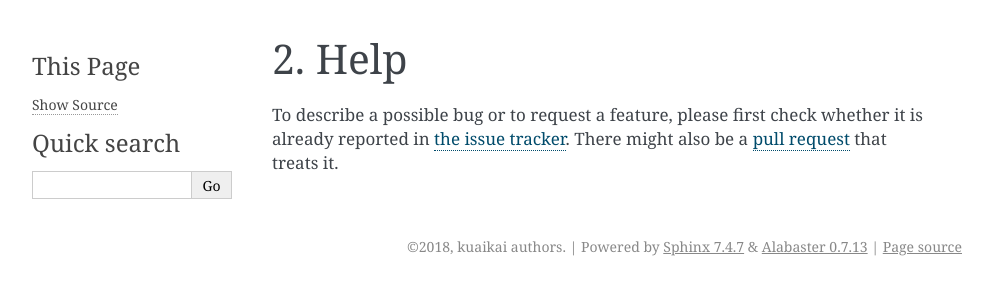
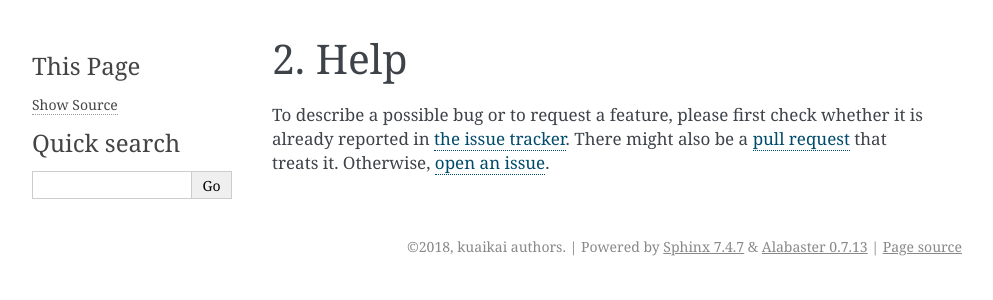
Before and after one commit to kuaikai/kuaikai, a Sphinx documentation site: the page built from doc/help.rst, in a window 1280 px wide. Shown: the top 300 px of the page, without its empty margins (148-1141 px from the left). Built offline with Sphinx 7.4.7, drawn with Linux system fonts in a browser that asks for light colours.

Commit message:
DOC: improve formatting

```diff
--- a/doc/help.rst
+++ b/doc/help.rst
@@ -3,6 +3,10 @@
 
 
 To describe a possible bug or to request a feature, please first check whether
-it is already reported in `the issue tracker <https://github.com/kuaikai/kuaikai/issues>`_.
-There might also be a `pull request <https://github.com/kuaikai/kuaikai/pulls>`_
-that treats it.
+it is already reported in `the issue tracker`_.  There might also be a `pull
+request`_ that treats it. Otherwise, `open an issue`_.
+
+
+.. _`the issue tracker`: https://github.com/kuaikai/kuaikai/issues
+.. _`pull request`: https://github.com/kuaikai/kuaikai/pulls
+.. _`open an issue`: https://github.com/kuaikai/kuaikai/issues/new
```
